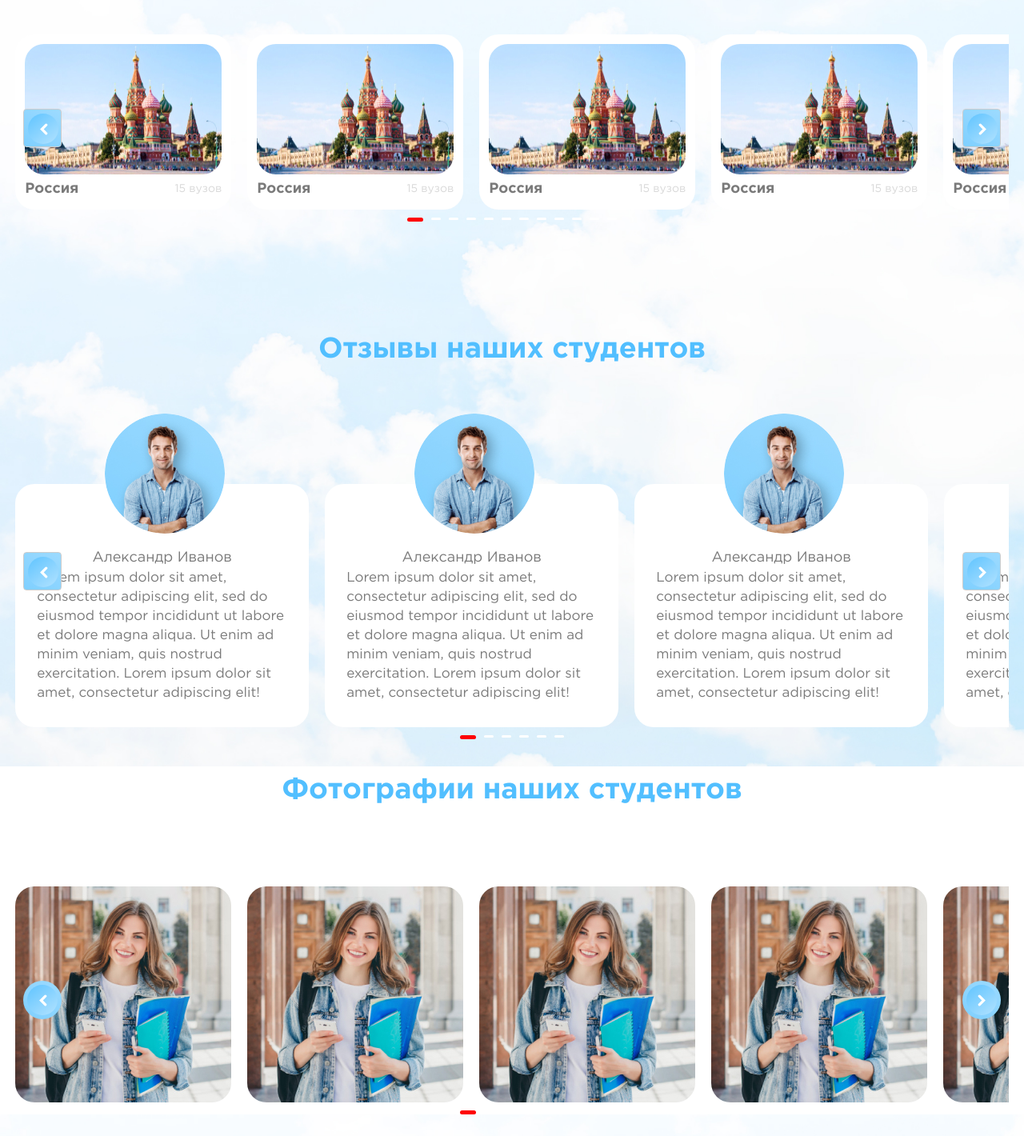
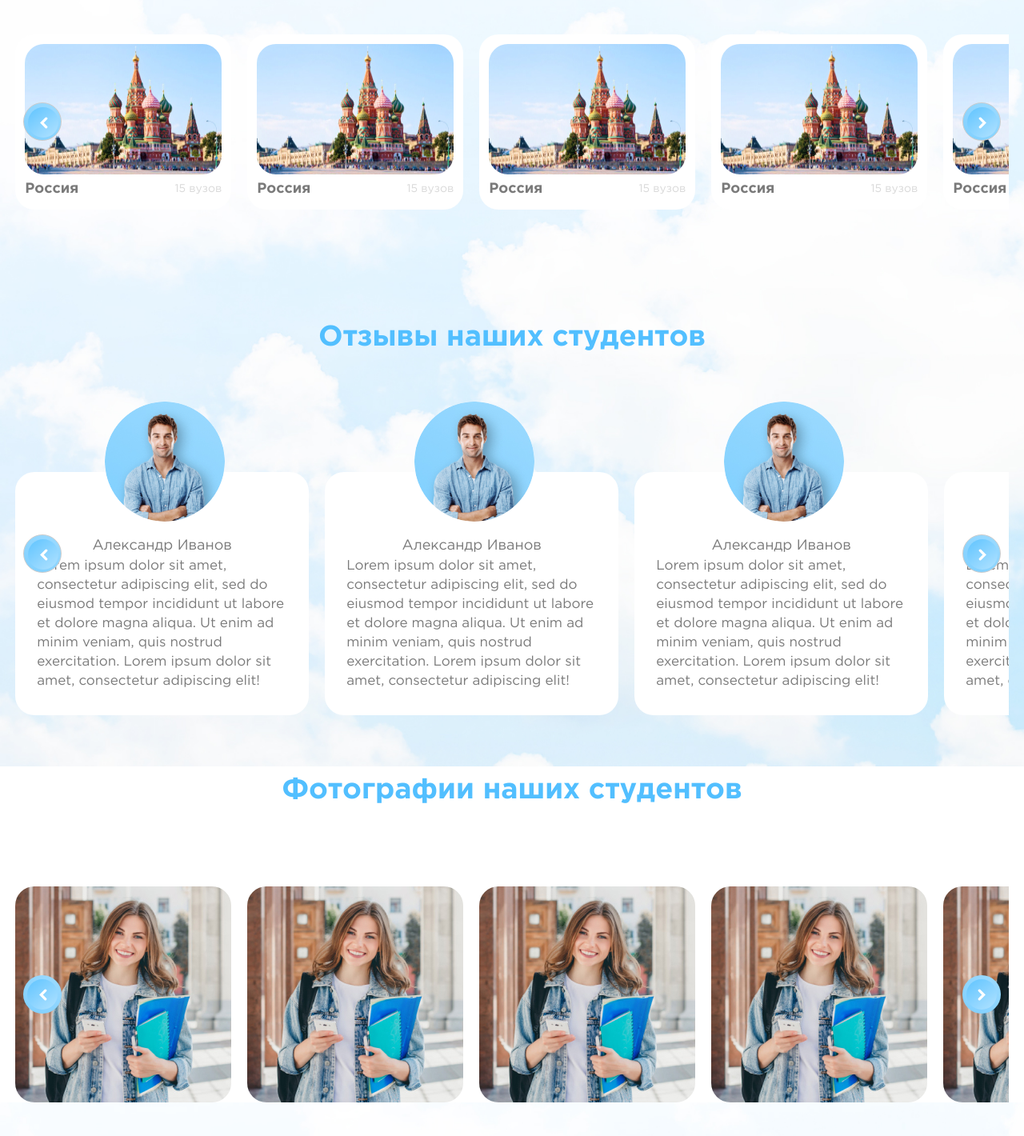
Before and after one commit to Deryjon/edu_lending_practice, a Vue app: page / in a window 1280 px wide. Shown: the part 1507-2927 px from the top of the page at 80% size. Built offline with nearby package versions, Linux system fonts and the light colour scheme.

Commit message:
fix: fixed controls buttons in sliders (2023-06-27, 18:28)

```diff
--- a/src/pages/HomePage/components/SliderReviews.vue
+++ b/src/pages/HomePage/components/SliderReviews.vue
@@ -58,7 +58,7 @@
       </div>
     </button>
 
-    <div class="slider-indicators lg:hidden">
+    <div class="slider-indicators flex lg:hidden">
       <span
         class="slider-indicator"
         v-for="(item, index) in items"
@@ -152,7 +152,6 @@ export default {
   transform: translateY(-50%);
   background: linear-gradient(213.88deg, #b1e2ff -67.78%, #68c7ff 175.48%);
   border: 1px solid #ccc;
-  border-radius: 4px;
   font-weight: bold;
   cursor: pointer;
   transition: 0.3s;
@@ -180,7 +179,6 @@ export default {
 }
 
 .slider-indicators {
-  display: flex;
   justify-content: center;
   margin-top: 10px;
 }
--- a/src/pages/HomePage/components/SliderStudents.vue
+++ b/src/pages/HomePage/components/SliderStudents.vue
@@ -41,7 +41,7 @@
       </div>
     </button>
 
-    <div class="slider-indicators lg:hidden">
+    <div class="slider-indicators flex lg:hidden">
       <span
         class="slider-indicator "
         v-for="(item, index) in items"
@@ -157,7 +157,6 @@ export default {
 }
 
 .slider-indicators {
-  display: flex;
   justify-content: center;
   margin-top: 10px;
 }
--- a/src/pages/HomePage/components/SliderUnivers.vue
+++ b/src/pages/HomePage/components/SliderUnivers.vue
@@ -25,7 +25,7 @@
         </div>
       </button>
 
-      <div class="slider-indicators lg:hidden">
+      <div class="slider-indicators flex lg:hidden">
         <span
           class="slider-indicator"
           v-for="(item, index) in items"
@@ -115,7 +115,6 @@
     transform: translateY(-50%);
     background: linear-gradient(213.88deg, #B1E2FF -67.78%, #68C7FF 175.48%);
     border: 1px solid #ccc;
-    border-radius: 4px;
     font-weight: bold;
     cursor: pointer;
     transition: 0.3s;
@@ -145,7 +144,6 @@ border-radius: 25px;
   }
 
   .slider-indicators {
-    display: flex;
     justify-content: center;
     margin-top: 10px;
   }
```
